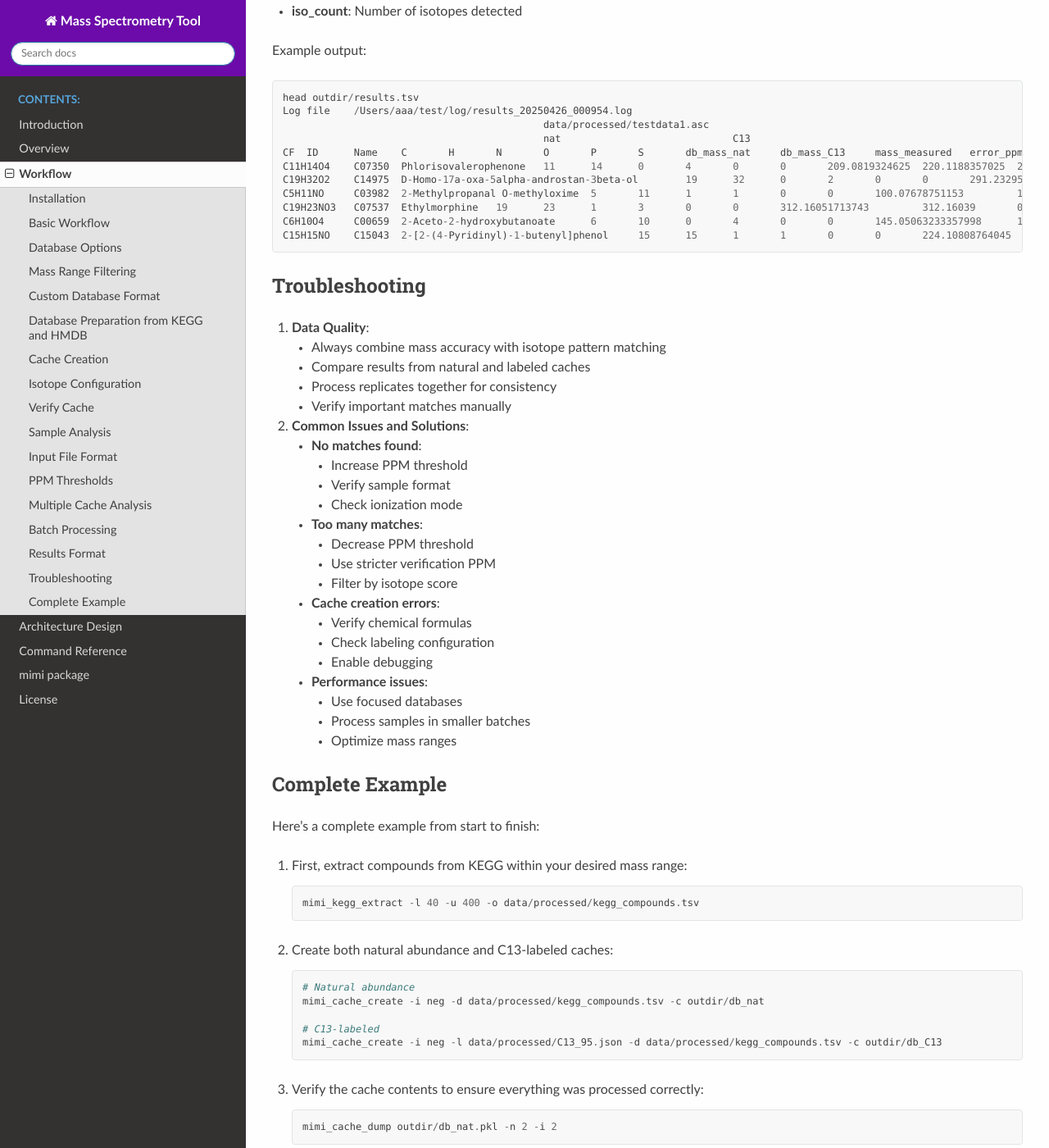
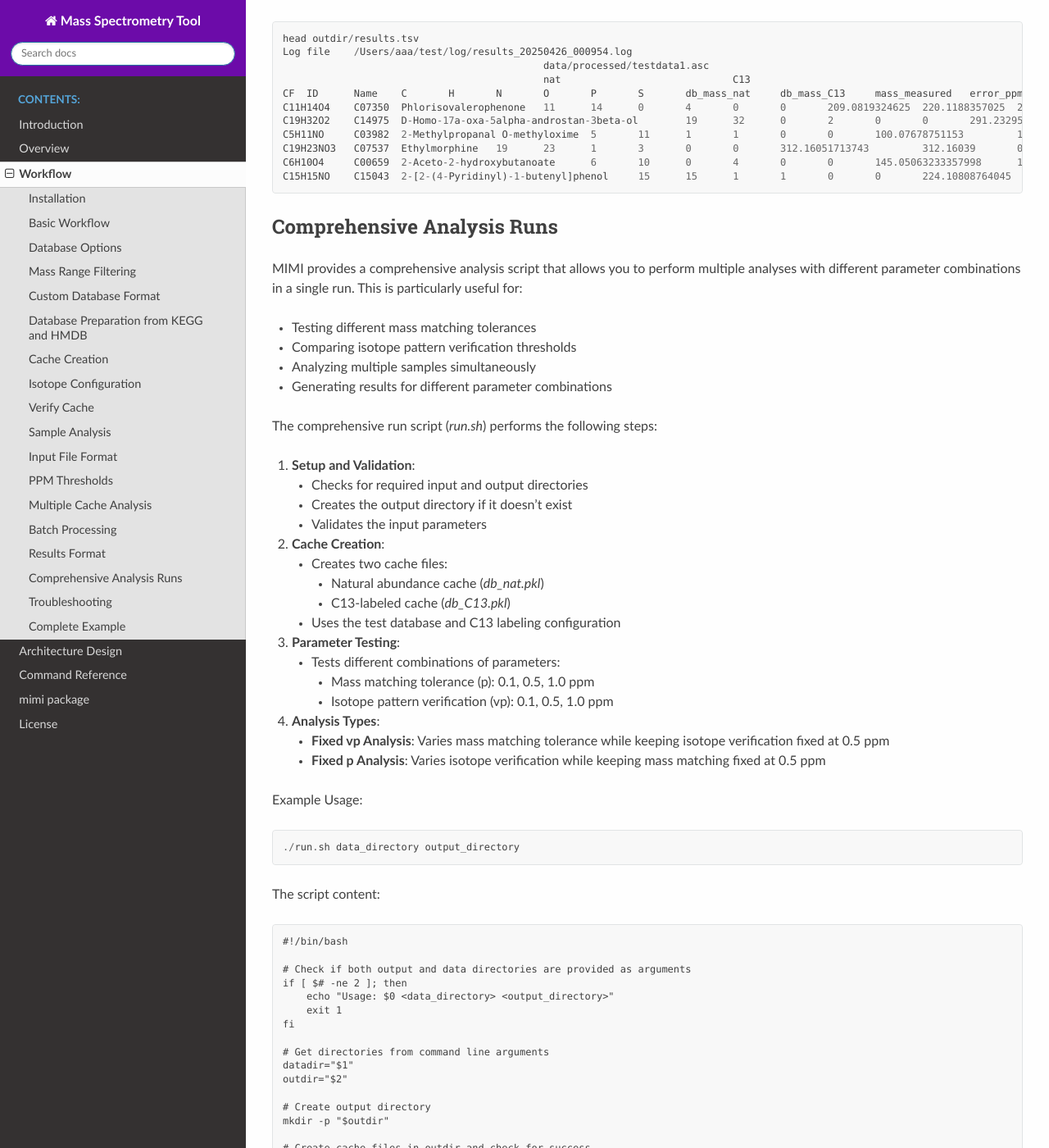
Before and after one commit to NYUAD-Core-Bioinformatics/MIMI, a Sphinx documentation site: the page built from docs/source/workflow.rst, in a window 1280 px wide and 1400 px high, scrolled down 8317 px. Shown: the whole window at 82% size. Built offline with Sphinx 7.4.7 and the Read the Docs theme 3.1.0, drawn with Linux system fonts in a browser that asks for light colours; some of the changed text lies outside the part shown.

Commit message:
updated docs

```diff
--- a/docs/source/workflow.rst
+++ b/docs/source/workflow.rst
@@ -215,7 +215,9 @@ For C13-labeled compounds, create a cache with the isotope configuration::
 
     mimi_cache_create -i neg -l data/processed/C13_95.json -d data/processed/kegg_compounds.tsv -c outdir/db_C13
 
-Expected Output: A cache file with isotope patterns adjusted for 95% C13 labeling. Use this when analyzing labeled samples.
+Expected Output: A cache file with isotope patterns adjusted for 95% C13 labeling.
+
+Use this when analyzing labeled samples.
 
 Verify Cache
 ------------
@@ -398,6 +392,120 @@ Example output::
     C19H23NO3	C07537	Ethylmorphine	19	23	1	3	0	0	312.16051713743		312.16039	0.40728222511613404	36973960	8
     C6H10O4	C00659	2-Aceto-2-hydroxybutanoate	6	10	0	4	0	0	145.05063233357998	151.07076137358	145.05063	0.016088037214963827	257498272	4	151.0707	0.40625717025790326	3857517	3
     C15H15NO	C15043	2-[2-(4-Pyridinyl)-1-butenyl]phenol	15	15	1	1	0	0	224.10808764045		224.10799	0.43568463341037544	26747608	4
+
+Comprehensive Analysis Runs
+---------------------------
+
+MIMI provides a comprehensive analysis script that allows you to perform multiple analyses with different parameter combinations in a single run. This is particularly useful for:
+
+- Testing different mass matching tolerances
+- Comparing isotope pattern verification thresholds
+- Analyzing multiple samples simultaneously
+- Generating results for different parameter combinations
+
+The comprehensive run script (`run.sh`) performs the following steps:
+
+1. **Setup and Validation**:
+
+   - Checks for required input and output directories
+   - Creates the output directory if it doesn't exist
+   - Validates the input parameters
+
+2. **Cache Creation**:
+
+   - Creates two cache files:
+
+     * Natural abundance cache (`db_nat.pkl`)
+     * C13-labeled cache (`db_C13.pkl`)
+
+   - Uses the test database and C13 labeling configuration
+
+3. **Parameter Testing**:
+
+   - Tests different combinations of parameters:
+
+     * Mass matching tolerance (p): 0.1, 0.5, 1.0 ppm
+     * Isotope pattern verification (vp): 0.1, 0.5, 1.0 ppm
+
+4. **Analysis Types**:
+
+   - **Fixed vp Analysis**: Varies mass matching tolerance while keeping isotope verification fixed at 0.5 ppm
+   - **Fixed p Analysis**: Varies isotope verification while keeping mass matching fixed at 0.5 ppm
+
+Example Usage::
+
+    ./run.sh data_directory output_directory
+
+The script content::
+
+    #!/bin/bash
+
+    # Check if both output and data directories are provided as arguments
+    if [ $# -ne 2 ]; then
+        echo "Usage: $0 <data_directory> <output_directory>"
+        exit 1
+    fi
+
+    # Get directories from command line arguments
+    datadir="$1"
+    outdir="$2"
+
+    # Create output directory
+    mkdir -p "$outdir"
+
+    # Create cache files in outdir and check for success
+    mimi_cache_create  -i neg   -d "$datadir/testDB.tsv"  -c "$outdir/db_nat"
+    mimi_cache_create  -i neg   -l "$datadir/C13_95.json" -d "$datadir/testDB.tsv"  -c "$outdir/db_C13"
+
+    if [ ! -f "$outdir/db_nat.pkl" ] || [ ! -f "$outdir/db_C13.pkl" ]; then
+        echo "Error: Failed to create cache files"
+        exit 1
+    fi
+
+    # Define test data files
+    test_files=("testdata1.asc" "testdata2.asc")
+
+    # Define parameter sets
+    p_values=(0.1 0.5 1)
+    vp_values=(0.1 0.5 1)
+
+    # Loop through each test file
+    for test_file in "${test_files[@]}"; do
+        base_name=$(basename "$test_file" .asc)
+
+        # Analysis for top graph (fixed vp=0.5, varying p)
+        for p in "${p_values[@]}"; do
+            p_str=$(echo $p | tr -d '.')
+            mimi_mass_analysis -p $p -vp 0.5 -c "$outdir/db_nat" "$outdir/db_C13" -s "$datadir/$test_file" -o "$outdir/n${base_name}_p${p_str}_vp05_combined.tsv"
+        done
+
+        # Analysis for bottom graph (fixed p=0.5, varying vp)
+        for vp in "${vp_values[@]}"; do
+            # Format vp value without underscore, just remove the dot
+            vp_str=$(echo $vp | tr -d '.')
+            mimi_mass_analysis -p 0.5 -vp $vp -c "$outdir/db_nat" "$outdir/db_C13" -s "$datadir/$test_file" -o "$outdir/n${base_name}_p05_vp${vp_str}_combined.tsv"
+        done
+    done
+
+    echo "Processing complete."
+
+
+
+Example output files for testdata1.asc::
+
+    ntestdata1_p01_vp05_combined.tsv    # p=0.1, vp=0.5
+    ntestdata1_p05_vp05_combined.tsv    # p=0.5, vp=0.5
+    ntestdata1_p1_vp05_combined.tsv     # p=1.0, vp=0.5
+    ntestdata1_p05_vp01_combined.tsv    # p=0.5, vp=0.1
+    ntestdata1_p05_vp05_combined.tsv    # p=0.5, vp=0.5
+    ntestdata1_p05_vp1_combined.tsv     # p=0.5, vp=1.0
+
+This comprehensive analysis approach helps you:
+
+- Find optimal parameter combinations for your data
+- Compare results across different parameter settings
+- Generate multiple result sets for further analysis
+- Validate the robustness of your compound identifications
 
 Troubleshooting
 ---------------
```
Also changed, not shown: other parts of docs/source/workflow.rst (+2 -10 lines), 2 other files.
